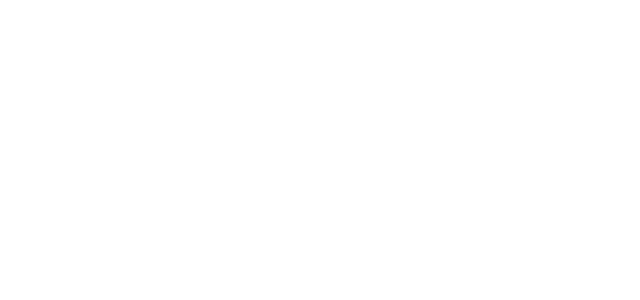
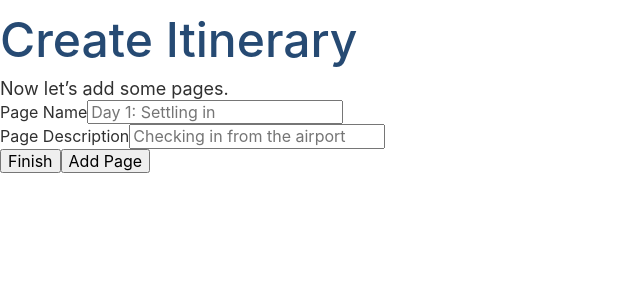
Before and after one commit to Tyncture/eyetinerary, a Next.js app: page /create/step2 in a window 1280 px wide. Shown: the top 300 px of the page, without its empty margins (0-640 px from the left). Built offline with nearby package versions, Linux system fonts and the light colour scheme; a web font is replaced by a local one.

Commit message:
Use Next.js 9 structure for dynamic paths

```diff
--- a/pages/create/step2/index.tsx
+++ b/pages/create/step2/index.tsx
@@ -1,9 +1,68 @@
 import { ICreateStepProps } from "../types";
+import { useState, useCallback } from "react";
+import Router from "next/router";
 
 function CreateStep2(props: ICreateStepProps) {
-  return <div>
-    {props.iitineraryId}
-  </div>
+  const [pageName, setPageName] = useState("");
+  const [description, setDescription] = useState("");
+
+  const handlePageNameChange = useCallback(
+    (e: React.ChangeEvent<HTMLInputElement>) => setPageName(e.target.value),
+    [setPageName],
+  );
+  const handleDescriptionChange = useCallback(
+    (e: React.ChangeEvent<HTMLInputElement>) => setDescription(e.target.value),
+    [setDescription],
+  );
+  const handleFinish = useCallback(
+    () => Router.push(`/itinerary/${props.iitineraryId}`),
+    [],
+  );
+
+  return (
+    <div className="create-itinerary-step-2">
+      <header className="create-itinerary-step-2-header">
+        <h1 className="title">Create Itinerary</h1>
+        <div className="sub-title">Now let’s add some pages.</div>
+      </header>
+      <div>
+        <form>
+          <div className="create-itinerary-step-2-form-item">
+            <label htmlFor="form-page-name-input">Page Name</label>
+            <input
+              id="form-page-name-input"
+              name="page-name"
+              type="text"
+              placeholder="Day 1: Settling in"
+              value={pageName}
+              onChange={handlePageNameChange}
+            />
+          </div>
+          <div className="create-itinerary-step-2-form-item">
+            <label htmlFor="form-page-name-input">Page Description</label>
+            <input
+              id="form-page-name-input"
+              name="page-name"
+              type="text"
+              placeholder="Checking in from the airport"
+              value={description}
+              onChange={handleDescriptionChange}
+            />
+          </div>
+          <div>
+            <input
+              name="finish"
+              type="button"
+              value="Finish"
+              onClick={handleFinish}
+            />
+            <input name="add-page" type="button" value="Add Page" />
+          </div>
+        </form>
+        <div />
+      </div>
+    </div>
+  );
 }
 
 export default CreateStep2;
```
Also changed, not shown: pages/itinerary/[id].tsx (renamed from pages/itinerary/index.tsx).
